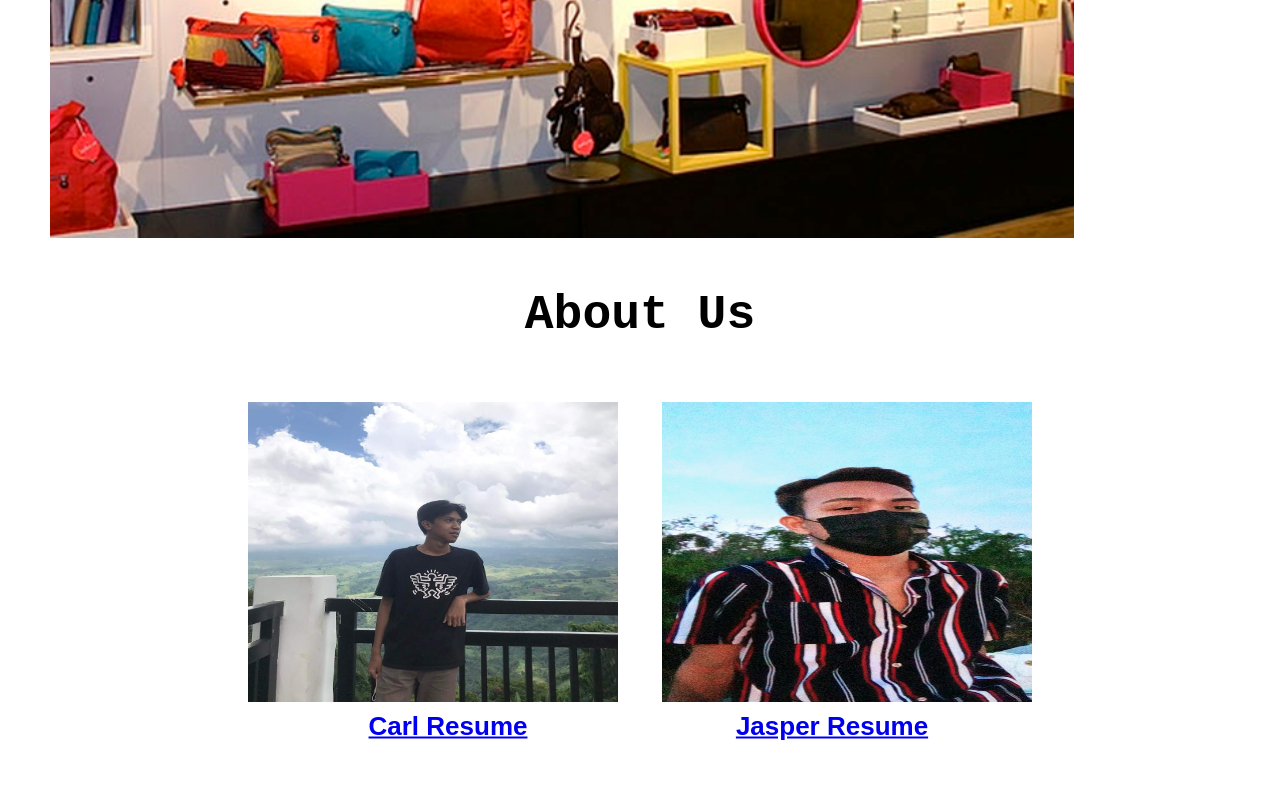
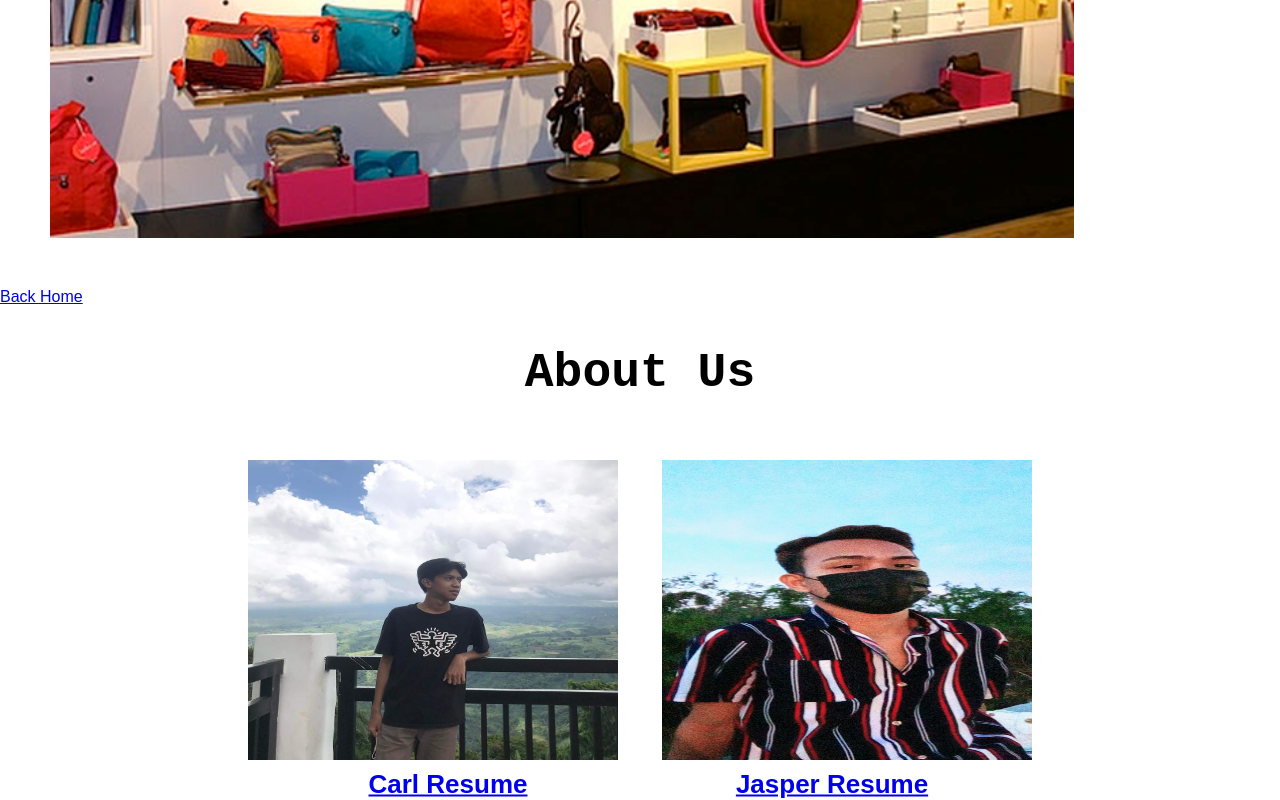
Before and after one commit to carlsoquena/Portfolio, a plain HTML site: page index.html in a window 1280 px wide. Shown: the part 2762-3562 px from the top of the page. Before the commit the page ends 3504 px from the top, so only its background shows below. Drawn offline with Linux system fonts and the light colour scheme.

Commit message:
Add files via upload

```diff
--- a/index.html
+++ b/index.html
@@ -58,7 +58,6 @@
       <br>
       <html>
           <body>
-
             <h1 class="headings"> My Market</h1>
             <div class="bg-text"><a href="market.html">Buy Now</a></div>
             <div class="bg-image"></div>
@@ -68,6 +67,7 @@
 
 
 <body>
+    <a href="index.html">Back Home</a>
 <section id="about us">
     <h1 class="headings">About Us</h1>
        <div class="gallery">
```
